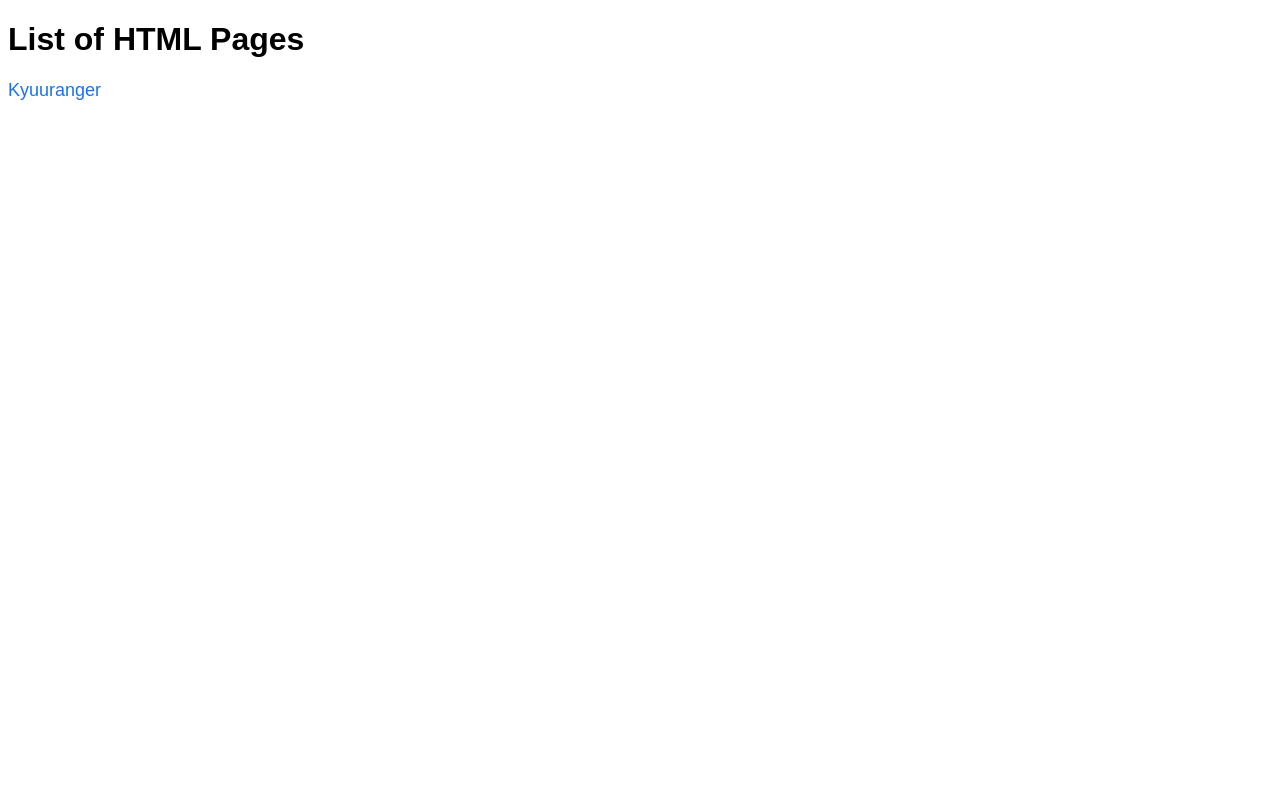
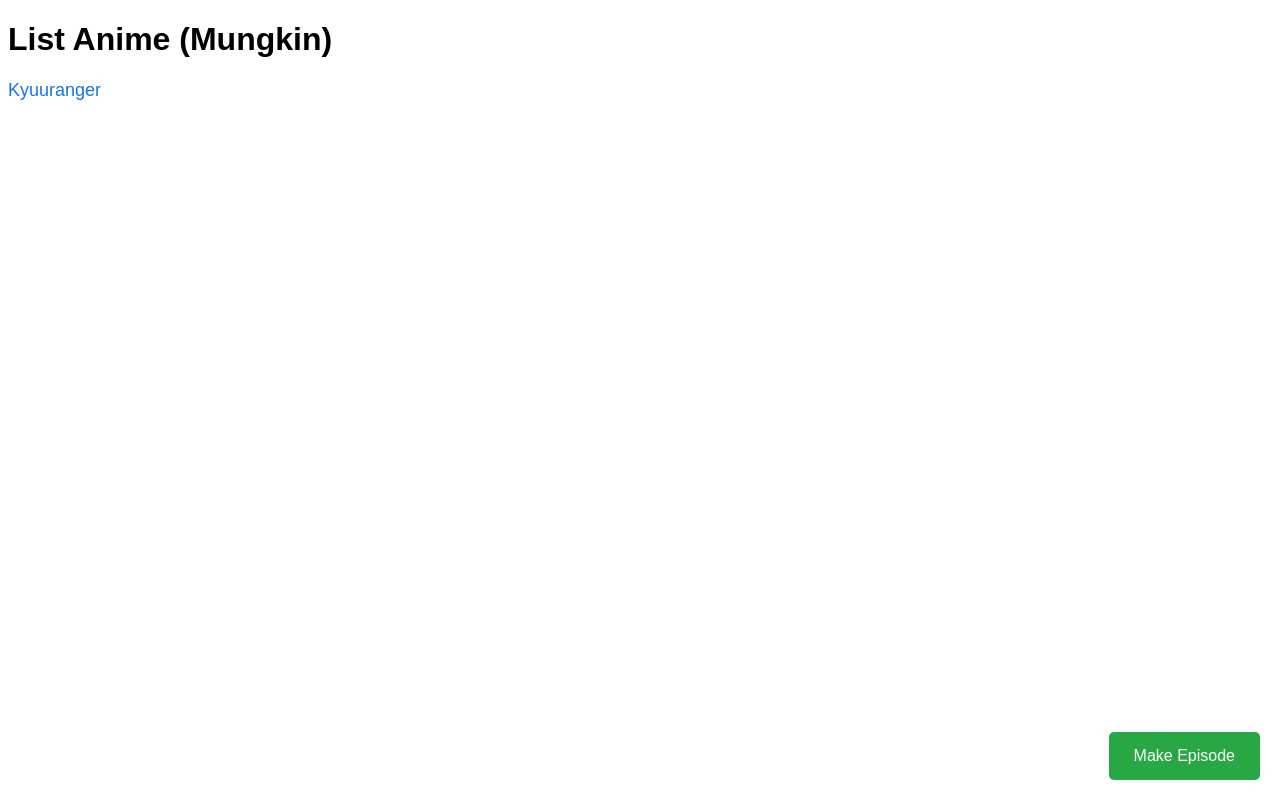
Before and after one commit to YabesRBLXYT/upload, a plain HTML site: page index.html in a window 1280 px wide. Drawn offline with Linux system fonts and the light colour scheme.

Commit message:
Update index.html

```diff
--- a/index.html
+++ b/index.html
@@ -3,7 +3,7 @@
 <head>
     <meta charset="UTF-8">
     <meta name="viewport" content="width=device-width, initial-scale=1.0">
-    <title>HTML List Navigator</title>
+    <title>List Anime (Mungkin)</title>
     <style>
         body {
             font-family: Arial, sans-serif;
@@ -23,13 +23,34 @@
         a:hover {
             color: #0d47a1;
         }
+        /* Styling untuk tombol di pojok kanan bawah */
+        #makeEpisodeBtn {
+            position: fixed;
+            bottom: 20px;
+            right: 20px;
+            padding: 15px 25px;
+            background-color: #28a745;
+            color: white;
+            border: none;
+            border-radius: 5px;
+            font-size: 16px;
+            cursor: pointer;
+            text-align: center;
+            text-decoration: none;
+        }
+        #makeEpisodeBtn:hover {
+            background-color: #218838;
+        }
     </style>
 </head>
 <body>
-    <h1>List of HTML Pages</h1>
+    <h1>List Anime (Mungkin)</h1>
     <ul id="htmlList">
         <!-- List items will be populated here by JavaScript -->
     </ul>
+
+    <!-- Tombol Make Episode -->
+    <a id="makeEpisodeBtn" href="make.html">Make Episode</a>
 
     <script>
         // Mengambil elemen list HTML
```
